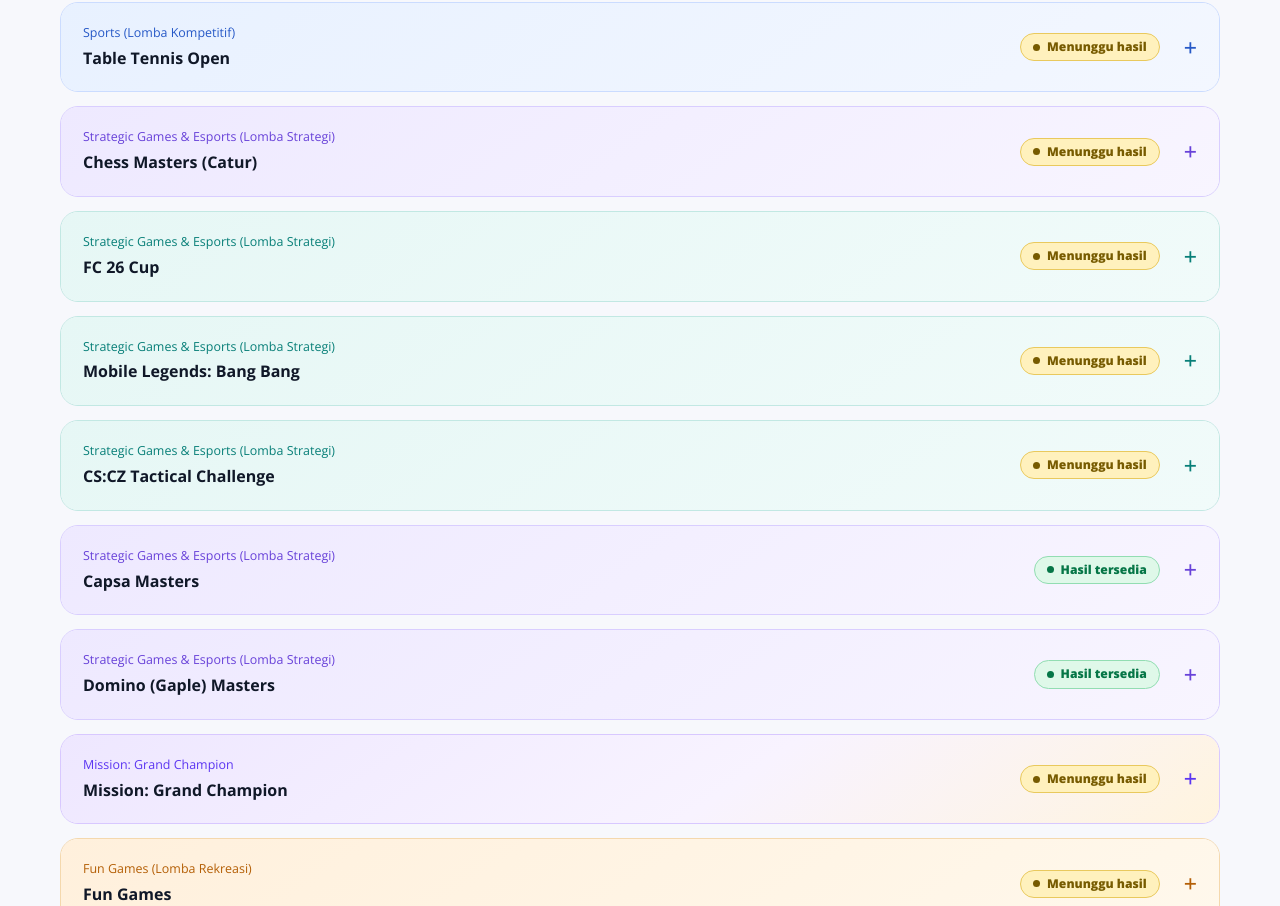
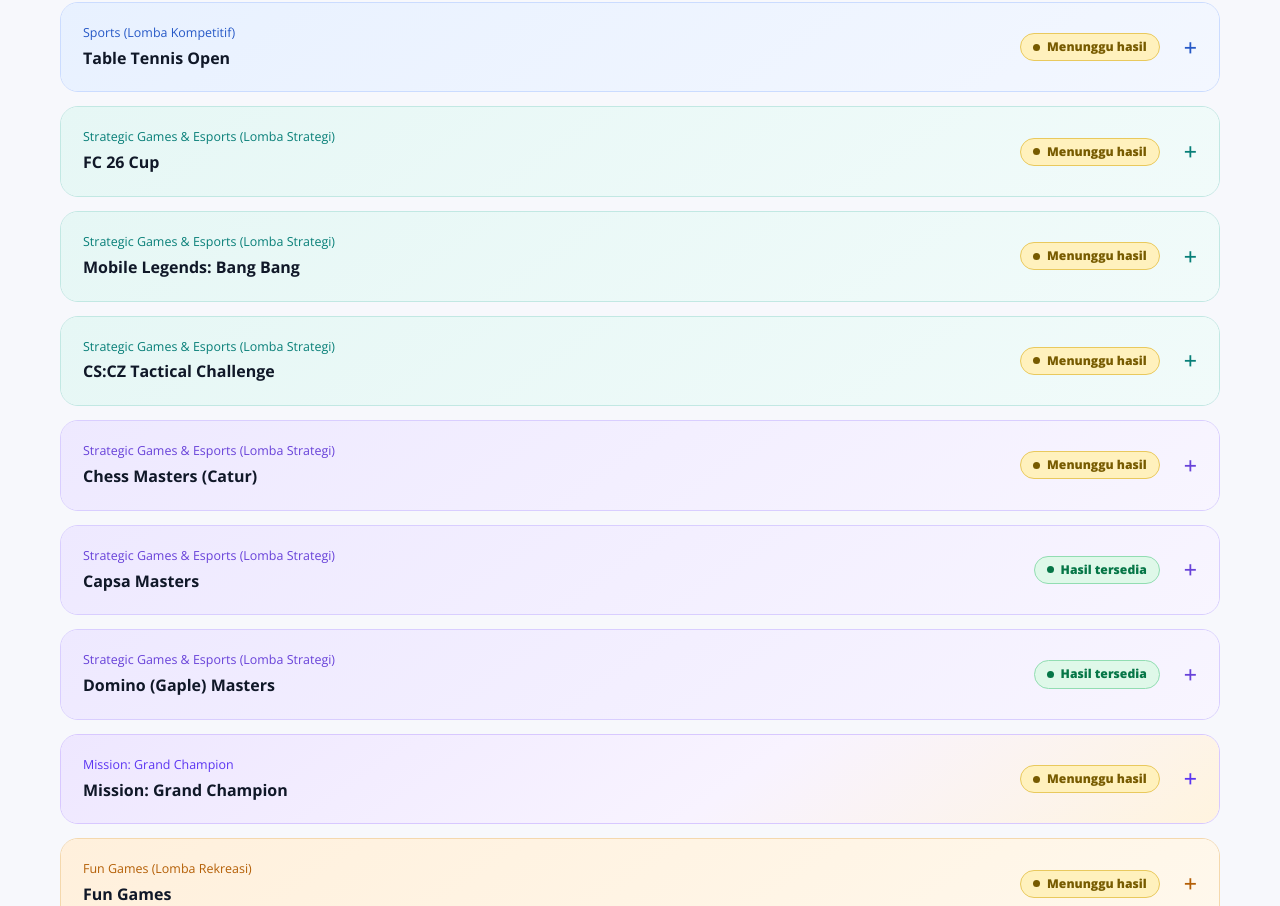
Before and after one commit to ruswanhidayat/portal-atlantik, a Next.js app: page /leaderboard in a window 1280 px wide. Shown: the part 2210-3116 px from the top of the page. Built offline with nearby package versions, Linux system fonts and the light colour scheme.

Commit message:
Refactor Chess Masters entry in leaderboard
Removed and then re-added the 'Chess Masters' entry in the leaderboard data.

```diff
--- a/data/leaderboard.js
+++ b/data/leaderboard.js
@@ -70,13 +70,6 @@ export const competitions = [
     results: [],
   },
   {
-    id: "chess-masters",
-    name: "Chess Masters (Catur)",
-    scoringCategory: "strategic",
-    theme: "strategic",
-    results: [],
-  },
-  {
     id: "fc-26-cup",
     name: "FC 26 Cup",
     scoringCategory: "strategic",
@@ -95,6 +88,13 @@ export const competitions = [
     name: "CS:CZ Tactical Challenge",
     scoringCategory: "strategic",
     theme: "esports",
+    results: [],
+  },
+  {
+    id: "chess-masters",
+    name: "Chess Masters (Catur)",
+    scoringCategory: "strategic",
+    theme: "strategic",
     results: [],
   },
   {
```
